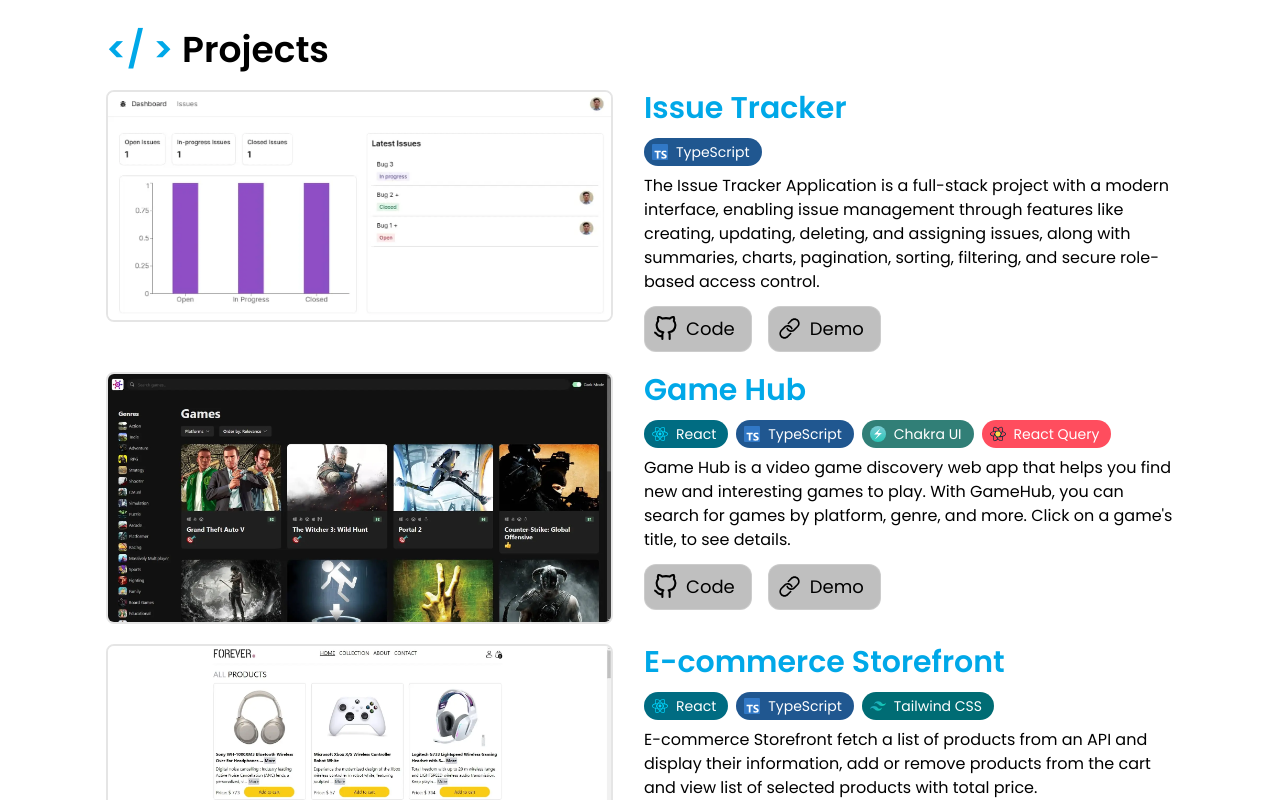
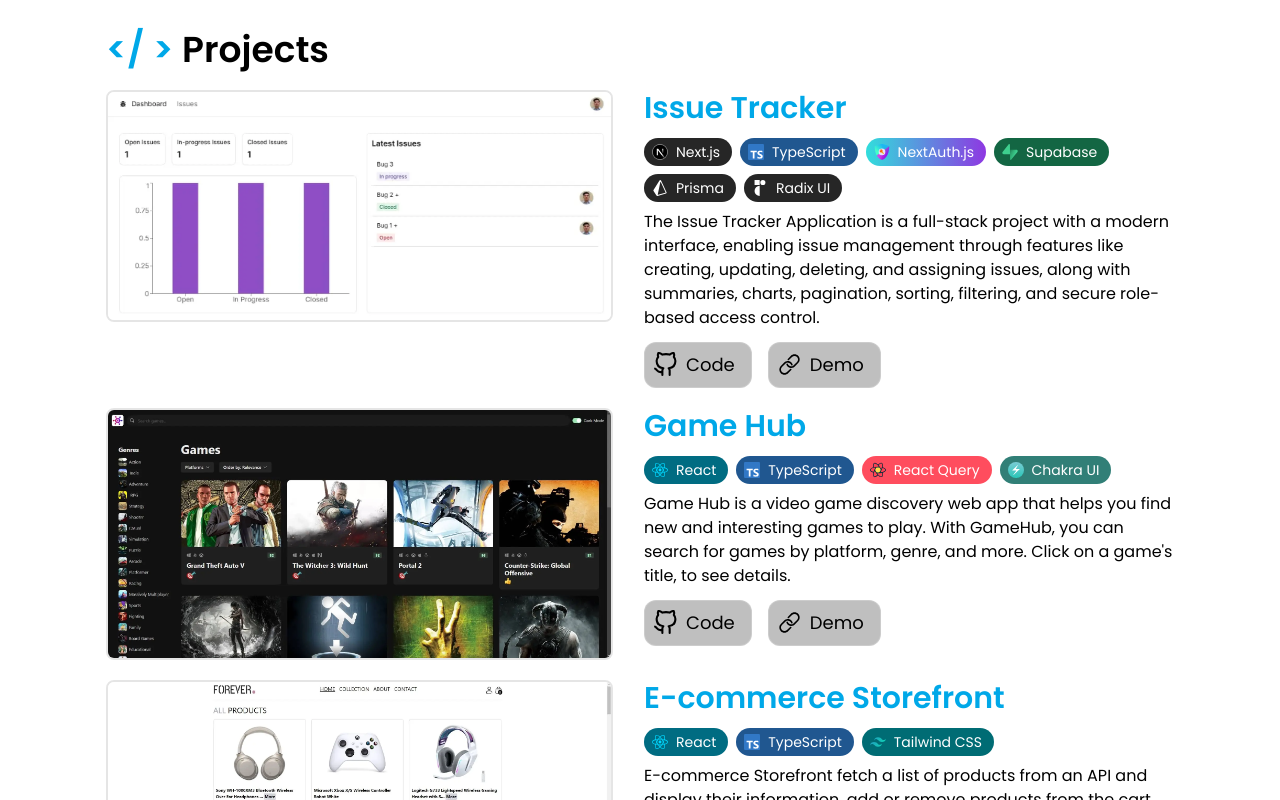
Before and after one commit to GerardoGarcia79/gerardodlg, a React (Vite) app: page / in a window 1280 px wide. Shown: the part 900-1700 px from the top of the page. Built offline with nearby package versions, Linux system fonts and the light colour scheme.

Commit message:
Add new technologies badges

```diff
--- a/src/components/ProjectCard.tsx
+++ b/src/components/ProjectCard.tsx
@@ -1,7 +1,12 @@
 import { Project } from "../data/projects";
 import ChakraUiBadge from "./badges/ChakraUiBadge";
+import NextAuthjsBadge from "./badges/NextAuthjsBadge";
+import NextjsBadge from "./badges/NextjsBadge";
+import PrismaBadge from "./badges/PrismaBadge";
+import RadixUIBadge from "./badges/RadixUIBadge";
 import ReactBadge from "./badges/ReactBadge";
 import ReactQueryBadge from "./badges/ReactQueryBadge";
+import SupabaseBadge from "./badges/SupabaseBadge";
 import TailwindCssBadge from "./badges/TailwindCssBadge";
 import TypeScriptBadge from "./badges/TypeScriptBadge";
 import CodeButton from "./buttons/CodeButton";
@@ -14,10 +19,15 @@
 const ProjectCard = ({ project }: Props) => {
   const badges: { [type: string]: JSX.Element } = {
     React: <ReactBadge key={1} />,
-    TypeScript: <TypeScriptBadge key={2} />,
-    "Chakra UI": <ChakraUiBadge key={3} />,
-    "Tailwind CSS": <TailwindCssBadge key={4} />,
-    "React Query": <ReactQueryBadge key={5} />,
+    "Next.js": <NextjsBadge key={2} />,
+    TypeScript: <TypeScriptBadge key={3} />,
+    "NextAuth.js": <NextAuthjsBadge key={4} />,
+    Prisma: <PrismaBadge key={5} />,
+    "Chakra UI": <ChakraUiBadge key={6} />,
+    "Tailwind CSS": <TailwindCssBadge key={7} />,
+    "Radix UI": <RadixUIBadge key={8} />,
+    "React Query": <ReactQueryBadge key={9} />,
+    Supabase: <SupabaseBadge key={10} />,
   };
 
   return (
@@ -35,7 +45,7 @@
         <h3 className="text-[#00a8e8] text-3xl font-semibold mb-3">
           {project.title}
         </h3>
-        <div className={`[&_*]:mr-2 lg:flex w-full`}>
+        <div className={`[&_*]:mr-2 w-full`}>
           {project.stack.map((technology) => badges[technology])}
         </div>
         <p className="text-base mb-3">{project.description}</p>
--- a/src/components/ProjectsSection.tsx
+++ b/src/components/ProjectsSection.tsx
@@ -14,7 +14,7 @@
         {" "}
         <span className="text-[#00a8e8]">{`</ >`}</span> Projects
       </h2>
-      <div className="">
+      <div>
         <ProjectCard project={issueTracker} />
         <ProjectCard project={gameHub} />
         <ProjectCard project={eCommerceStorefront} />
--- /dev/null
+++ b/src/components/badges/NextAuthjsBadge.tsx
@@ -0,0 +1,12 @@
+import nextAuth from "../../assets/icons/next-auth.svg";
+
+const NextAuthjsBadge = () => {
+  return (
+    <div className="inline-flex py-1 px-1 pl-2 mb-2 items-center rounded-full bg-gradient-to-r from-[#31dddc] to-[#8e38e2]">
+      <img src={nextAuth} alt="Next.js icon" className="w-4 h-4" />
+      <span className="text-white text-sm">NextAuth.js</span>
+    </div>
+  );
+};
+
+export default NextAuthjsBadge;
--- /dev/null
+++ b/src/components/badges/NextjsBadge.tsx
@@ -0,0 +1,12 @@
+import nextjs from "../../assets/icons/next-js.svg";
+
+const NextjsBadge = () => {
+  return (
+    <div className="inline-flex py-1 px-1 pl-2 mb-2 items-center rounded-full bg-[#262626]">
+      <img src={nextjs} alt="Next.js icon" className="w-4 h-4" />
+      <span className="text-white text-sm">Next.js</span>
+    </div>
+  );
+};
+
+export default NextjsBadge;
--- /dev/null
+++ b/src/components/badges/PrismaBadge.tsx
@@ -0,0 +1,12 @@
+import prisma from "../../assets/icons/Prisma_dark.svg";
+
+const PrismaBadge = () => {
+  return (
+    <div className="inline-flex py-1 px-1 pl-2 mb-2 items-center rounded-full bg-[#262626]">
+      <img src={prisma} alt="Prisma icon" className="w-4 h-4" />
+      <span className="text-white text-sm">Prisma</span>
+    </div>
+  );
+};
+
+export default PrismaBadge;
--- /dev/null
+++ b/src/components/badges/RadixUIBadge.tsx
@@ -0,0 +1,12 @@
+import radixUIDark from "../../assets/icons/RadixUI-dark.svg";
+
+const RadixUIBadge = () => {
+  return (
+    <div className="inline-flex py-1 px-1 pl-2 mb-2 items-center rounded-full bg-[#262626] text-nowrap">
+      <img src={radixUIDark} alt="Radix UI icon" className="w-4 h-4" />
+      <span className="text-white text-sm">Radix UI</span>
+    </div>
+  );
+};
+
+export default RadixUIBadge;
--- /dev/null
+++ b/src/components/badges/SupabaseBadge.tsx
@@ -0,0 +1,12 @@
+import supabase from "../../assets/icons/supabase.svg";
+
+const SupabaseBadge = () => {
+  return (
+    <div className="inline-flex py-1 px-1 pl-2 mb-2 items-center rounded-full bg-[#136643]">
+      <img src={supabase} alt="Supabase icon" className="w-4 h-4" />
+      <span className="text-white text-sm">Supabase</span>
+    </div>
+  );
+};
+
+export default SupabaseBadge;
--- a/src/data/projects.ts
+++ b/src/data/projects.ts
@@ -19,7 +19,7 @@
   {
     id: 1,
     title: "Game Hub",
-    stack: ["React", "TypeScript", "Chakra UI", "React Query"],
+    stack: ["React", "TypeScript", "React Query", "Chakra UI"],
     description:
       "Game Hub is a video game discovery web app that helps you find new and interesting games to play. With GameHub, you can search for games by platform, genre, and more. Click on a game's title, to see details.",
     github: "https://github.com/GerardoGarcia79/game-hub",
@@ -62,10 +62,10 @@
     stack: [
       "Next.js",
       "TypeScript",
-      "Radix UI",
       "NextAuth.js",
       "Supabase",
       "Prisma",
+      "Radix UI",
     ],
     description:
       "The Issue Tracker Application is a full-stack project with a modern interface, enabling issue management through features like creating, updating, deleting, and assigning issues, along with summaries, charts, pagination, sorting, filtering, and secure role-based access control.",
```
Also changed, not shown: src/assets/icons/RadixUI-dark.svg (added), src/assets/icons/supabase.svg (added).
